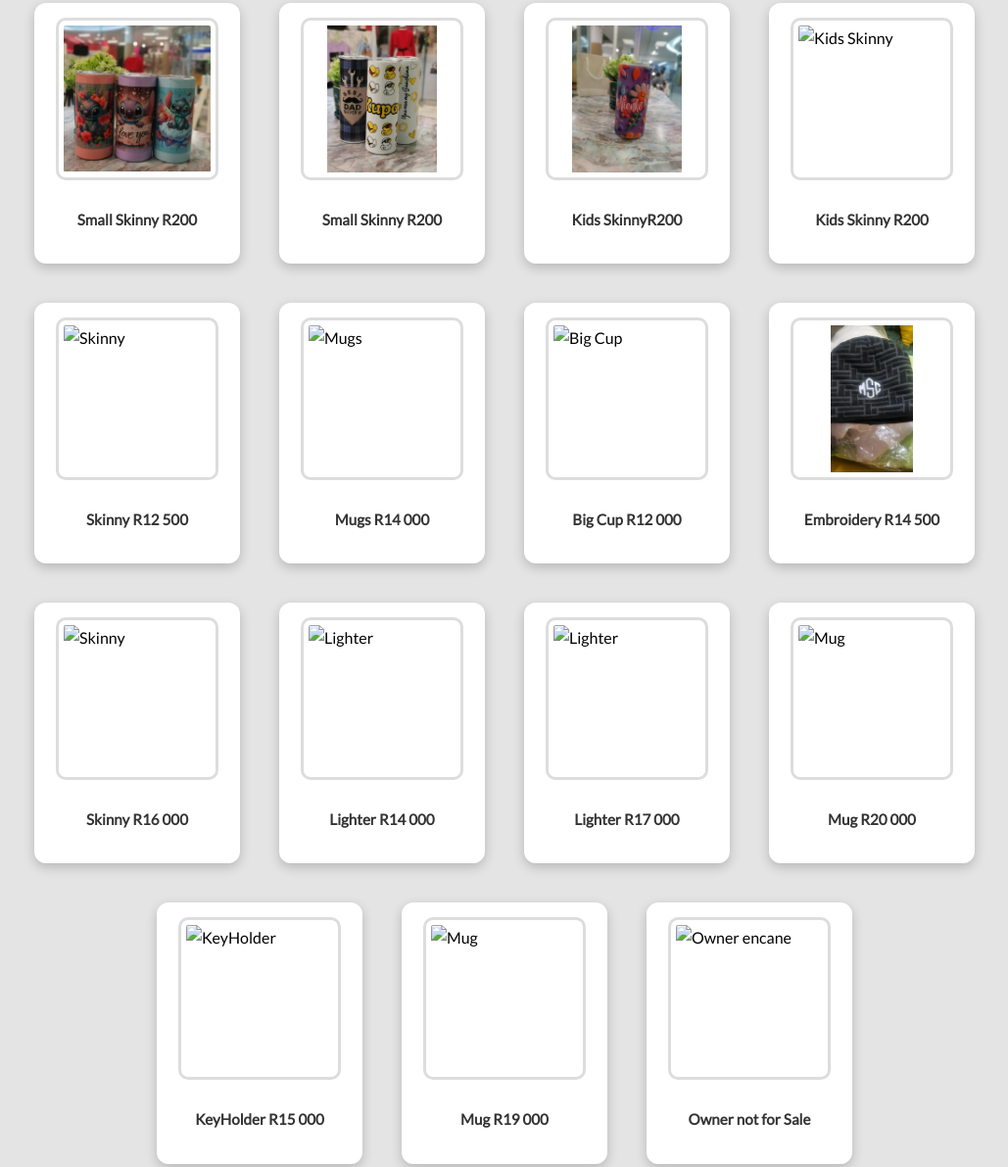
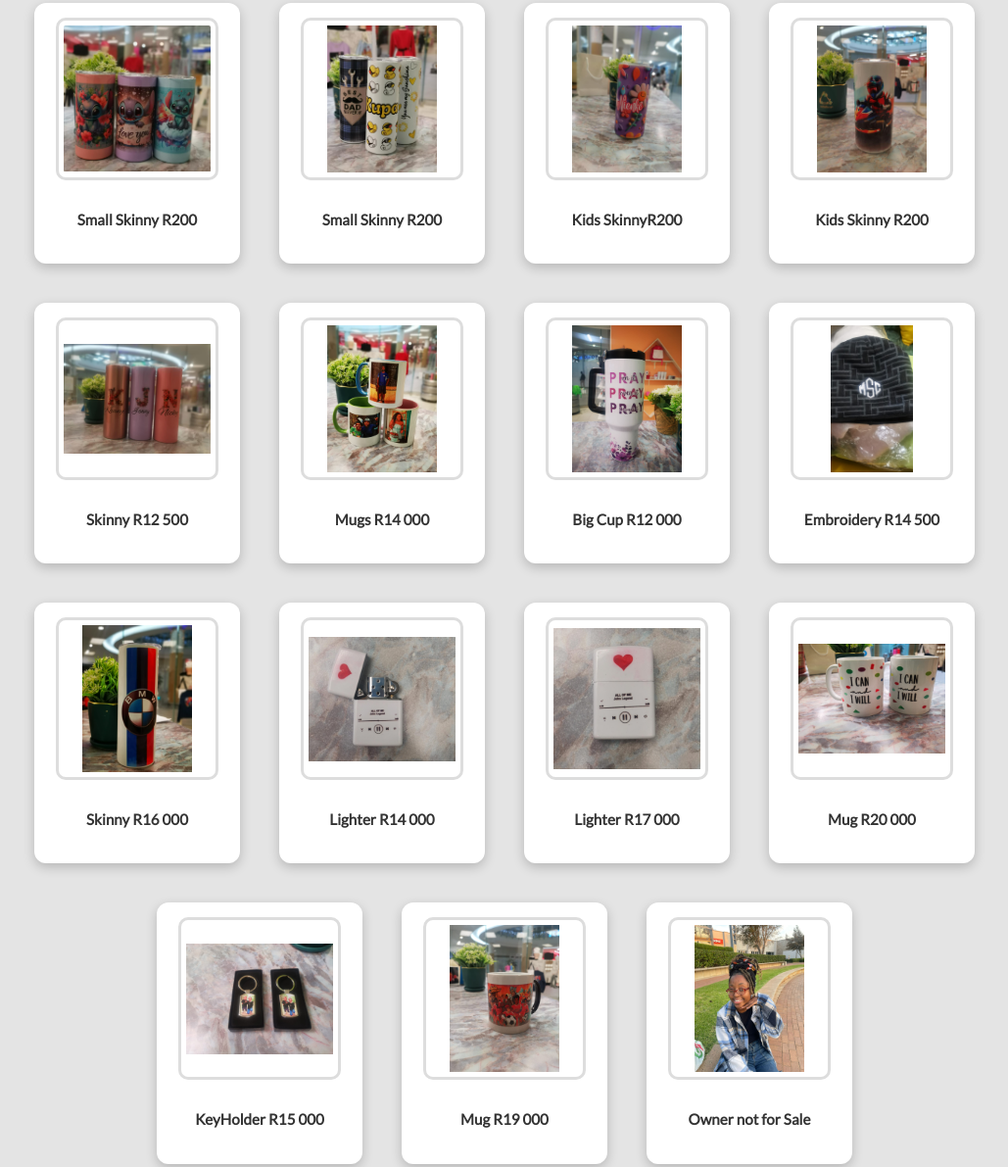
Before and after one commit to Simply-Printable/simplywandile, a plain HTML site: page products.html in a window 1280 px wide. Shown: the part 849-2040 px from the top of the page at 98% size, without its empty margins (125-1154 px from the left). Drawn offline with Linux system fonts and the light colour scheme; files whose address does not match are found by name.

Commit message:
Update products.html

```diff
--- a/products.html
+++ b/products.html
@@ -77,51 +77,51 @@
     <p>Kids SkinnyR200</p>
   </div>
     <div class="product">
-    <img src="IMG/IMG21.jpg" alt="Kids Skinny" />
+    <img src="IMG21.jpg" alt="Kids Skinny" />
     <p>Kids Skinny R200</p>
   </div>
     <div class="product">
-    <img src="IMG/IMG19.jpg" alt="Skinny" />
+    <img src="IMG19.jpg" alt="Skinny" />
     <p>Skinny R12 500</p>
   </div>
     <div class="product">
-    <img src="IMG/IMG6.jpg" alt="Mugs" />
+    <img src="IMG6.jpg" alt="Mugs" />
     <p>Mugs R14 000</p>
   </div>
     <div class="product">
-    <img src="IMG/IMG1.jpg" alt="Big Cup" />
+    <img src="IMG1.jpg" alt="Big Cup" />
     <p>Big Cup R12 000</p>
   </div>
     <div class="product">
-    <img src="IMG/WhatsApp%20Image%202025-06-27%20at%2011.14.38_9365a4f4.jpg" alt="Embroidery" />
+    <img src="WhatsApp%20Image%202025-06-27%20at%2011.14.38_9365a4f4.jpg" alt="Embroidery" />
     <p>Embroidery   R14 500</p>
   </div>
     <div class="product">
-    <img src="IMG/IMG11.jpg" alt="Skinny" />
+    <img src="IMG11.jpg" alt="Skinny" />
     <p>Skinny R16 000</p>
   </div>
     <div class="product">
-    <img src="IMG/IMGlig1.jpg" alt="Lighter" />
+    <img src="IMGlig1.jpg" alt="Lighter" />
     <p>Lighter R14 000</p>
   </div>
     <div class="product">
-    <img src="IMG/IMGlig2.jpg" alt="Lighter" />
+    <img src="IMGlig2.jpg" alt="Lighter" />
     <p>Lighter R17 000</p>
   </div>
     <div class="product">
-    <img src="IMG/IMG5.jpg" alt="Mug" />
+    <img src="IMG5.jpg" alt="Mug" />
     <p>Mug R20 000</p>
   </div>
     <div class="product">
-    <img src="IMG/IMGkey1.jpg" alt="KeyHolder" />
+    <img src="IMGkey1.jpg" alt="KeyHolder" />
     <p>KeyHolder R15 000</p>
   </div>
     <div class="product">
-    <img src="IMG/IMG4.jpg" alt="Mug" />
+    <img src="IMG4.jpg" alt="Mug" />
     <p>Mug R19 000</p>
   </div>
     <div class="product">
-    <img src="IMG/IMGowner.jpg" alt="Owner encane" />
+    <img src="IMGowner.jpg" alt="Owner encane" />
     <p>Owner not for Sale</p>
   </div>
     <script>
```
